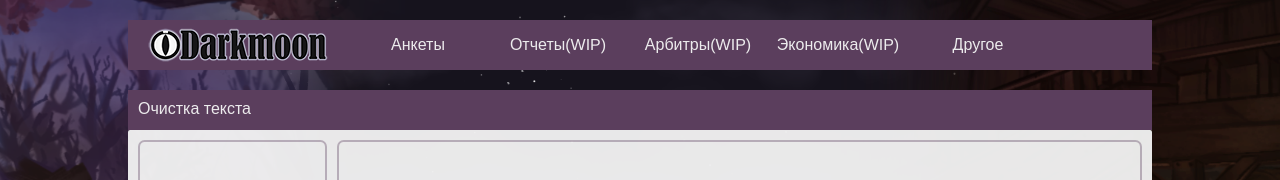
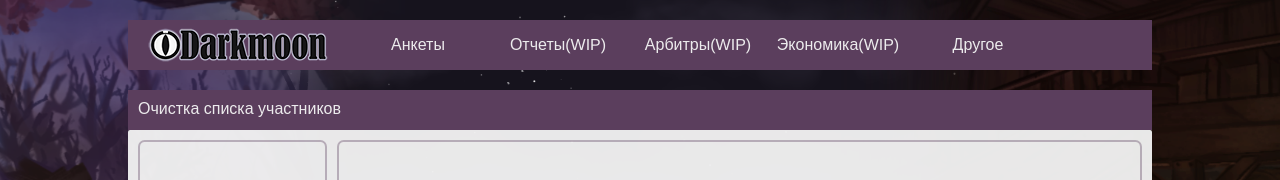
Before and after one commit to 244sinfall/autoreview4, a React (Create React App) app: page /events in a window 1280 px wide. Shown: the top 180 px of the page. Built offline with nearby package versions, Linux system fonts and the light colour scheme.

Commit message:
title fix

```diff
--- a/src/config/api.ts
+++ b/src/config/api.ts
@@ -1,5 +1,5 @@
-// export const APIAddress = 'https://dm.rolevik.site:8443'
-export const APIAddress = 'http://127.0.0.1:8000'
+export const APIAddress = 'https://dm.rolevik.site:8443'
+// export const APIAddress = 'http://127.0.0.1:8000'
 export const getCharsheetEndPoint = '/generate_charsheet_review'
 export const cleanLogEndPoint = '/clean_log'
 export const cleanParticipantsTextEndPoint = "/events/clean_participants_text"
--- a/src/ui/events/textCleaner/textCleaner.tsx
+++ b/src/ui/events/textCleaner/textCleaner.tsx
@@ -51,7 +51,7 @@ const TextCleaner = () => {
         'очищенный список в окне справа.'
     return (
 
-        <ContentTitle title='Очистка текста'>
+        <ContentTitle title='Очистка списка участников'>
             <div className='text-cleaner'>
                 <div className='text-cleaner__raw'>
                     <TextAreaWritable height={300} recorder={handleRawTextChange}></TextAreaWritable>
```
